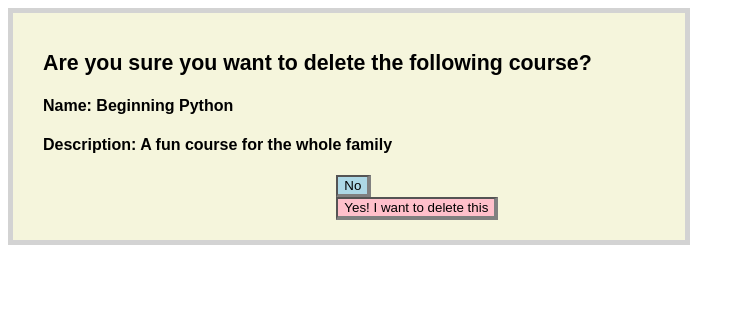
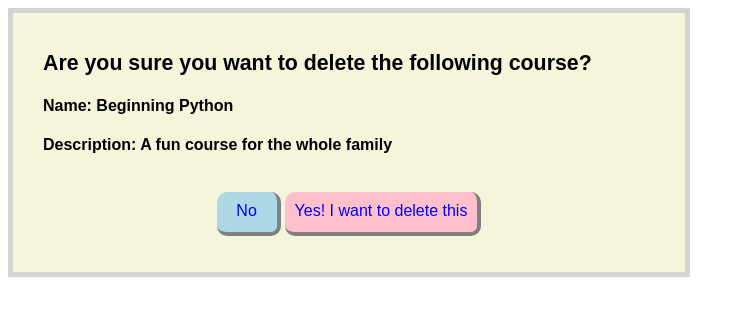
Before and after one commit to kswelch53/courses, a Django app: template apps/app_one/templates/app_one/deletecheck.html in a window 1280 px wide. Shown: the top 316 px of the page, without its empty margins (0-745 px from the left). Run offline with Django 3.2, Linux system fonts and the light colour scheme; the template is opened without the code that fills it: values that come from a table or form of the project are taken from there, others are empty; data comes from the database, SQL or seed files in the repository; parts of the project's set-up code (start-up, migrations or seed data) failed here and were passed over.

Commit message:
initial commit

```diff
--- a/apps/app_one/static/app_one/css/style.css
+++ b/apps/app_one/static/app_one/css/style.css
@@ -1,3 +1,9 @@
+a{
+  text-decoration: none;
+  font-family: sans-serif;
+  font-size: 12pt;
+}
+
 /*top div above the table*/
 .add_courses{
   display: block;
@@ -13,22 +19,36 @@ button{
   margin-top: -10px;
 }
 
-#buttonB{
+/*This is an anchor tag styled as a button*/
+.buttonB{
   display: inline-block;
+  width: 60px;
+  height: 30px;
   background-color: lightblue;
   border-right: 4px solid gray;
   border-bottom: 4px solid gray;
-  margin-left: 48%;
-  margin-top: -10px;
+  border-radius: 10px 10px 10px 10px;
+  padding-top: 10px;
+  text-align: center;
 }
 
-#buttonC{
+/*This is an anchor tag styled as a button*/
+.buttonC{
   display: inline-block;
+  width: auto;
+  height: 30px;
   background-color: pink;
   border-right: 4px solid gray;
   border-bottom: 4px solid gray;
-  margin-left: 48%;
-  margin-top: -10px;
+  border-radius: 10px 10px 10px 10px;
+  padding: 10px 10px 0px 10px;
+  text-align: center;
+}
+
+/*div to align buttons horizontally*/
+.buttonrow{
+    display: table;
+    margin: auto;
 }
 
 /*table data div*/
@@ -71,6 +91,11 @@ h4{
   border: 5px solid lightgray;
 }
 
+p a{
+  display: inline-block;
+  color: blue;
+}
+
 /*no display; it puts data on 2 lines*/
 td{
   font-family: sans-serif;
--- a/apps/app_one/templates/app_one/deletecheck.html
+++ b/apps/app_one/templates/app_one/deletecheck.html
@@ -1,11 +1,14 @@
 <!DOCTYPE html>
-<html>
+<html lang = "en">
   <head>
+
     <!-- <meta charset="utf-8"> -->
+    <meta http-equiv="Content-Type" content="text/html; charset=utf-8"/>
+    <title>Delete page</title>
     {% load static %}
-    <link rel="stylesheet" href="{% static 'app_one/css/style.css' %}" media="screen" title="no title"  charset="utf-8">
-    <title>Delete page</title>
+    <link rel="stylesheet" href="{% static 'app_one/css/style.css' %}" media="screen" title="no title">
   </head>
+
   <body>
 
     <div class="miniwrap">
@@ -15,8 +18,15 @@
 
 <!-- No button routes back to index page -->
 <!-- Yes button routes to remove function in views.py -->
-      <a href='/'><button id="buttonB">No</button></a>
-      <a href='/remove/{{ course.id }}'><button id="buttonC">Yes! I want to delete this</button>
+      <!-- <a href='/'><button type="buttonB">No</button></a> -->
+      <!-- <a href='/remove/{{ course.id }}'><button type="buttonC">Yes! I want to delete this</button></a> -->
+
+<!-- Note: It's illegal to wrap a button in an anchor tag (above), as it doesn't work in all browsers -->
+<!-- So these are anchor tags that have been styled as buttons in css -->
+    <div class="buttonrow">
+      <p><a href = '/' class="buttonB">No</a>
+      <a href = '/remove{{ course.id }}' class="buttonC">Yes! I want to delete this</a></p>
+    </div>
 
     </div>
   </body>
--- /dev/null
+++ b/courses/requirements.txt
@@ -0,0 +1,6 @@
+bcrypt==3.1.4
+cffi==1.11.2
+Django==1.11.6
+pycparser==2.18
+pytz==2017.2
+six==1.11.0
```
Also changed, not shown: apps/app_one/templates/app_one/index.html (+7 -5 lines).
